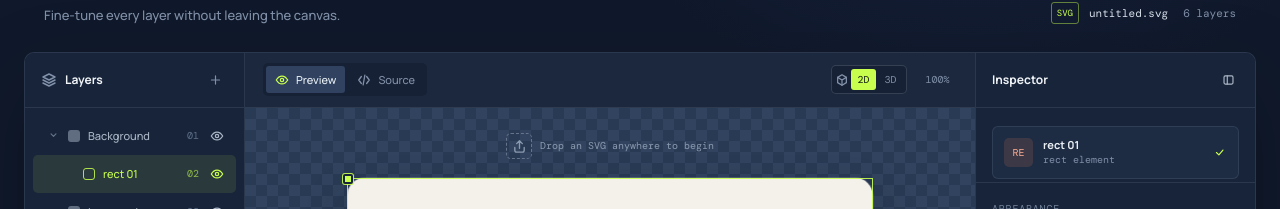
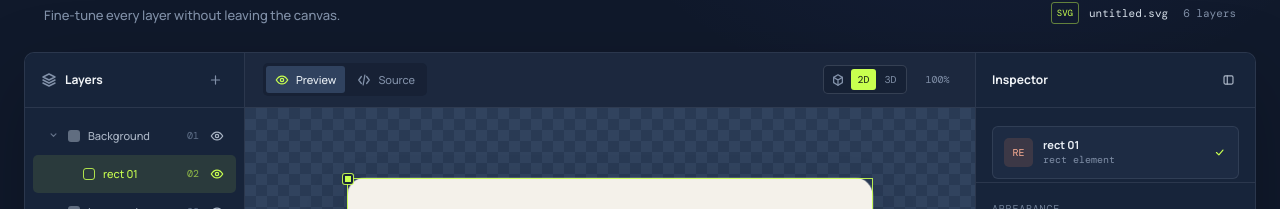
Before and after one commit to wangruofeng/vector-forge, a React (Vite) app: page / in a window 1280 px wide. Shown: the part 156-365 px from the top of the page. Built offline with nearby package versions, Linux system fonts and the light colour scheme.

Commit message:
Refine fullscreen controls and preview hint

```diff
--- a/src/main.jsx
+++ b/src/main.jsx
@@ -62,8 +62,8 @@ function Icon({ name, size = 16 }) {
     plus: <><path d="M8 3v10M3 8h10" /></>,
     code: <><path d="m5 4-3 4 3 4M11 4l3 4-3 4M9 2.5 7 13.5" /></>,
     cube: <><path d="m8 2 5 3v6l-5 3-5-3V5l5-3Z" /><path d="m3 5 5 3 5-3M8 8v6" /></>,
-    expand: <><path d="M6 3H3v3M10 3h3v3M3 10v3h3M13 10v3h-3" /></>,
-    collapse: <><path d="M6 6H3V3M10 6h3V3M3 10v3h3M13 10h-3v3" /></>,
+    expand: <><path d="M7 3H3v4M3 3l4 4M9 3h4v4M13 3 9 7M3 9v4h4M3 13l4-4M13 9v4H9M13 13l-4-4" /></>,
+    collapse: <><path d="M7 7 3 3M7 7V4M7 7H4M9 7l4-4M9 7V4M9 7h3M7 9l-4 4M7 9v3M7 9H4M9 9l4 4M9 9v3M9 9h3" /></>,
     sidebar: <><rect x="2.5" y="3" width="11" height="10" rx="1.5" /><path d="M6.5 3v10" /></>,
     x: <><path d="m4 4 8 8M12 4l-8 8" /></>,
     check: <path d="m3 8 3 3 5-6" />,
@@ -952,7 +952,7 @@ function App() {
           </div>
           {activeTab === 'preview' ? (
             <div ref={canvasRef} className={`canvas-stage mode-${previewMode}`} onClick={handleCanvasClick}>
-              <div className="drop-hint"><span className="drop-icon"><Icon name="upload" size={15} /></span><span>{copy.dropHint}</span></div>
+              {elements.length === 0 && <div className="drop-hint"><span className="drop-icon"><Icon name="upload" size={15} /></span><span>{copy.dropHint}</span></div>}
               <div
                 className={`svg-wrap ${isDraggingSvg || isDraggingElement ? 'is-dragging' : ''} ${isDraggingElement ? 'is-dragging-element' : ''} ${isPinchingSvg ? 'is-pinching' : ''}`}
                 ref={svgRef}
--- a/src/styles.css
+++ b/src/styles.css
@@ -73,6 +73,7 @@ h1 { margin: 0; font-size: clamp(25px, 3vw, 37px); line-height: 1.1; letter-spac
 .view-tabs button.active .icon { color: var(--lime); }
 .canvas-tools { display: flex; gap: 11px; align-items: center; color: var(--muted); font: 10px 'DM Mono', monospace; }
 .mode-toggle { display: inline-flex; align-items: center; gap: 2px; padding: 3px; border: 1px solid var(--border-strong); border-radius: 5px; color: var(--muted); background: rgba(7,12,24,.22); font: 10px 'DM Mono', monospace; }
+.mode-toggle > .icon { margin-inline: 4px; }
 .mode-toggle span { min-width: 25px; padding: 4px 5px; border-radius: 3px; text-align: center; transition: color .16s, background .16s; }
 .mode-toggle span.active { color: #162116; background: var(--lime); }
 .tool-button { gap: 7px; color: var(--muted-2); font: 11px 'Manrope', sans-serif; }
```
